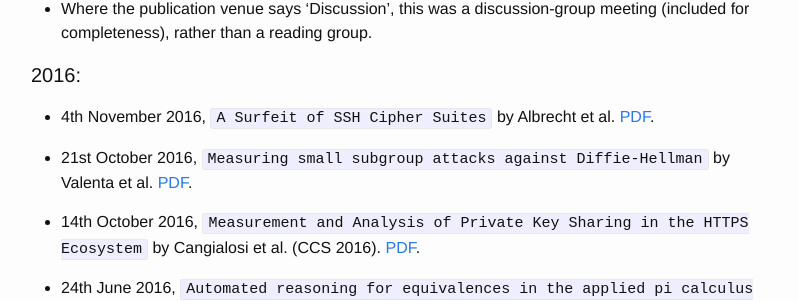
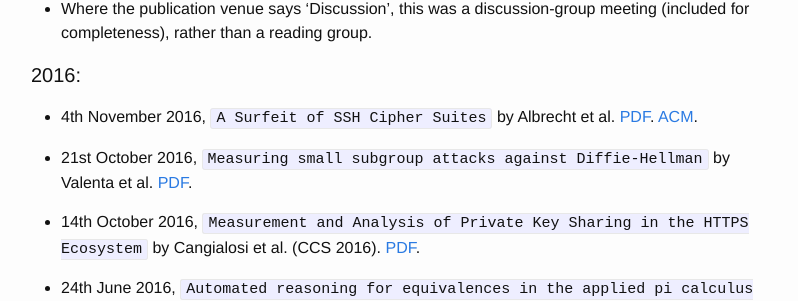
Before and after one commit to mpdehnel/ReadingGroup, a Jekyll site: the page built from index.md, in a window 1280 px wide and 900 px high, scrolled down 513 px. Shown: the part 152-453 px from the top of the window, without its empty margins (239-1037 px from the left). Built offline with Jekyll 4.4.1, drawn with Linux system fonts in a browser that asks for light colours.

Commit message:
add ACM link for surfeit paper

```diff
--- a/index.md
+++ b/index.md
@@ -20,7 +20,7 @@ Please note:
 
 #### 2016:
 
-* 4th November 2016, `A Surfeit of SSH Cipher Suites` by Albrecht et al. [PDF](http://www.isg.rhul.ac.uk/~kp/surfeit.pdf).
+* 4th November 2016, `A Surfeit of SSH Cipher Suites` by Albrecht et al. [PDF](http://www.isg.rhul.ac.uk/~kp/surfeit.pdf). [ACM](http://dl.acm.org/citation.cfm?id=2978364).
 
 * 21st October 2016, `Measuring small subgroup attacks against Diffie-Hellman` by Valenta et al. [PDF](http://eprint.iacr.org/2016/995.pdf).
 
```
